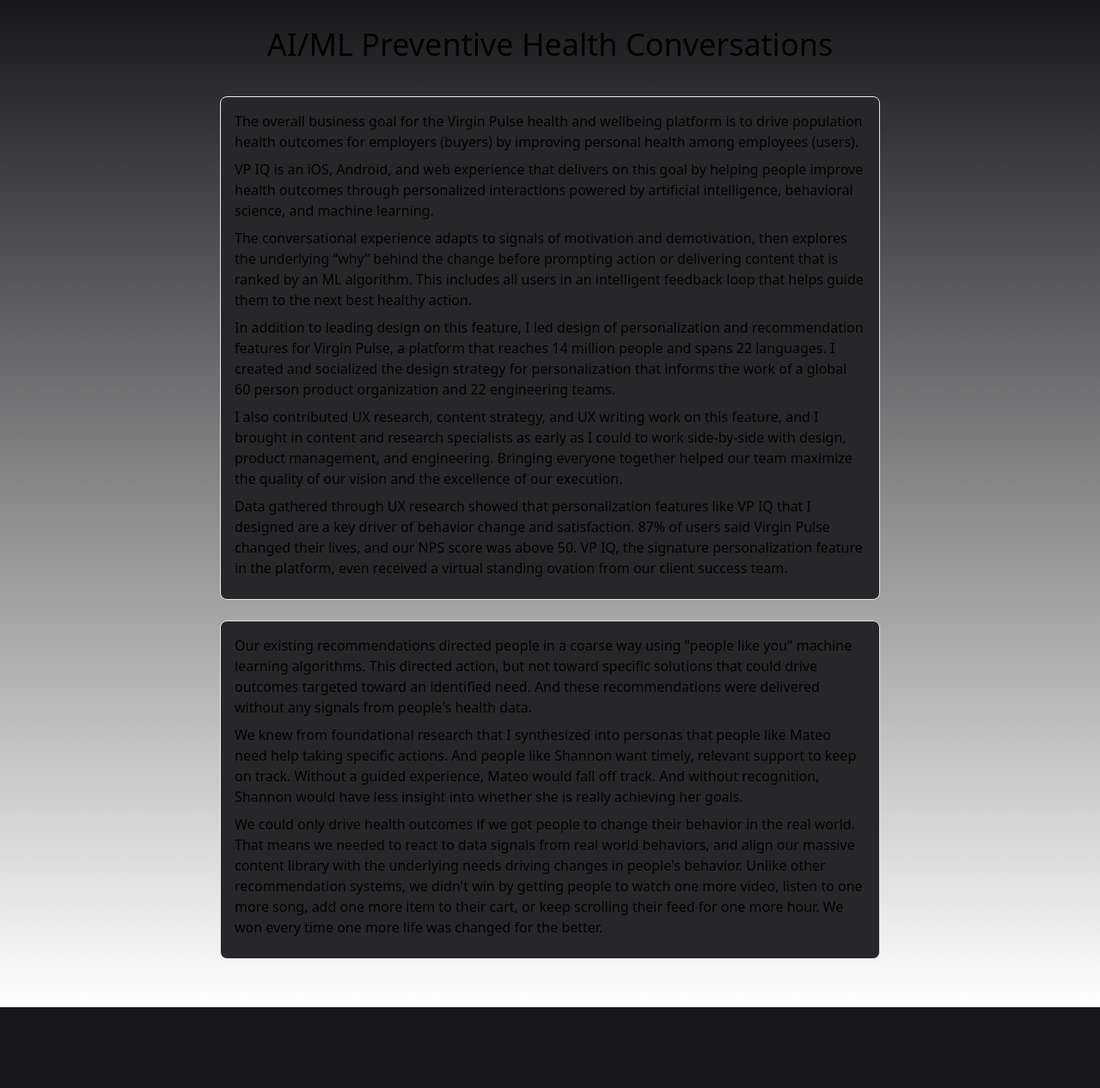
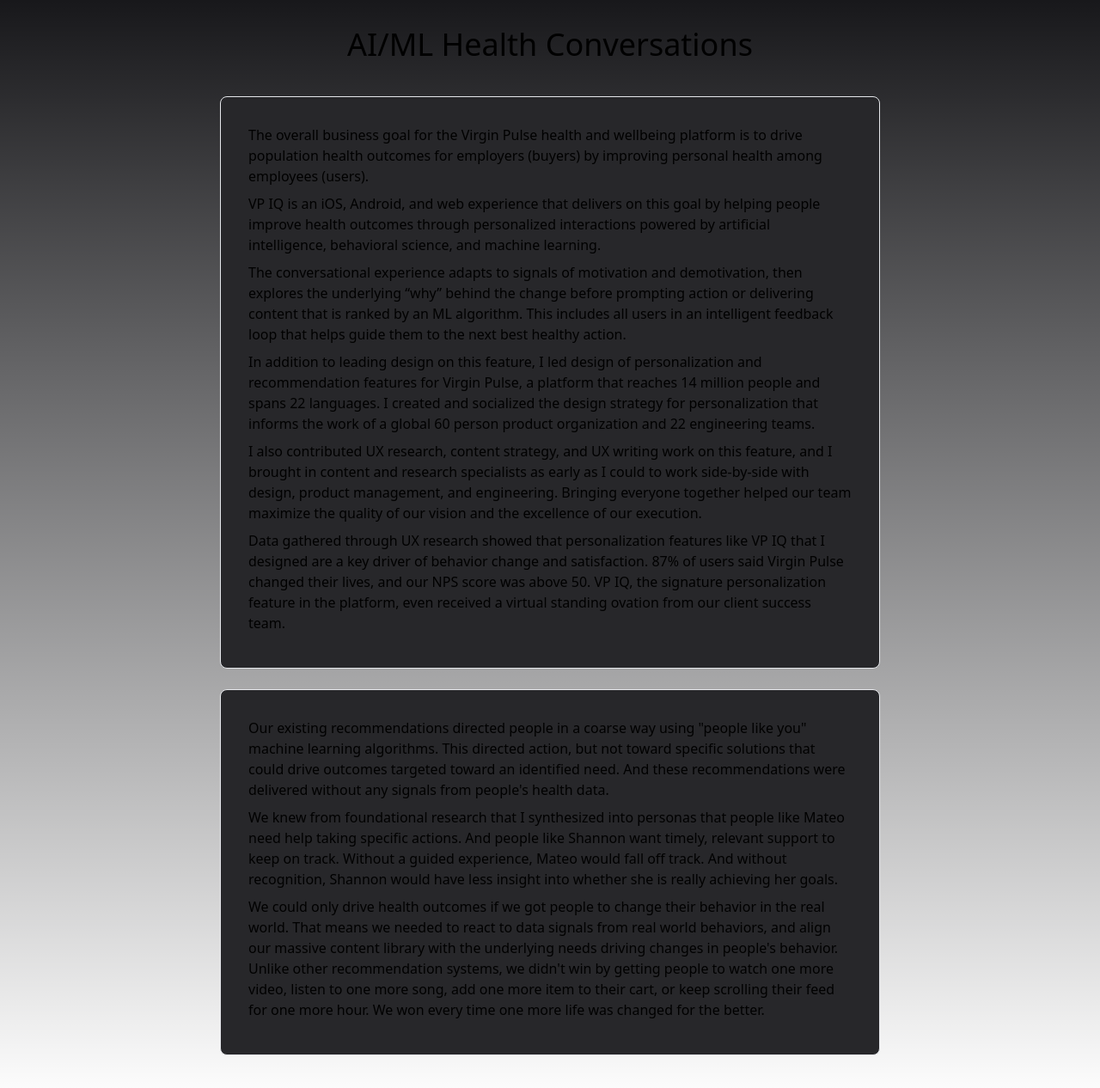
Before and after one commit to adobbs/portfolio, a Next.js app: page /design-case-study in a window 1280 px wide. Shown: the top 1266 px of the page at 86% size. Before the commit the page ends 1172 px from the top, so only its background shows below. Built offline with nearby package versions, Linux system fonts and the light colour scheme.

Commit message:
Adjust typography and spacing for breakpoints

```diff
--- a/pages/design-case-study.tsx
+++ b/pages/design-case-study.tsx
@@ -1,9 +1,9 @@
 export default function DesignCaseStudy() {
     return (
         <div className="container mx-auto px-4 py-8">
-            <h1 className="text-4xl text-center mb-10">AI/ML Preventive Health Conversations</h1>
+            <h1 className="text-2xl md:text-4xl text-center mb-10">AI/ML Health Conversations</h1>
             <div className="flex flex-col items-center">
-                <section className="bg-zinc-800 text-base max-w-3xl mb-6 p-4 border rounded-lg">
+                <section className="bg-zinc-800 text-base max-w-3xl mb-6 p-4 md:p-8 border rounded-lg">
                     <p className="mb-2">The overall business goal for the Virgin Pulse health and wellbeing platform is to drive population health outcomes for employers (buyers) by improving personal health among employees (users).</p>
 
                     <p className="mb-2">VP IQ is an iOS, Android, and web experience that delivers on this goal by helping people improve health outcomes through personalized interactions powered by artificial intelligence, behavioral science, and machine learning.</p>
@@ -16,7 +16,7 @@
 
                     <p className="mb-2">Data gathered through UX research showed that personalization features like VP IQ that I designed are a key driver of behavior change and satisfaction. 87% of users said Virgin Pulse changed their lives, and our NPS score was above 50. VP IQ, the signature personalization feature in the platform, even received a virtual standing ovation from our client success team.</p>
                 </section>
-                <section className="bg-zinc-800 text-base max-w-3xl mb-6 p-4 border rounded-lg">
+                <section className="bg-zinc-800 text-base max-w-3xl mb-6 p-4 md:p-8 border rounded-lg">
                     <p className="mb-2">Our existing recommendations directed people in a coarse way using "people like you" machine learning algorithms. This directed action, but not toward specific solutions that could drive outcomes targeted toward an identified need. And these recommendations were delivered without any signals from people's health data.</p>
 
                     <p className="mb-2">We knew from foundational research that I synthesized into personas that people like Mateo need help taking specific actions. And people like Shannon want timely, relevant support to keep on track. Without a guided experience, Mateo would fall off track. And without recognition, Shannon would have less insight into whether she is really achieving her goals.</p>
```
